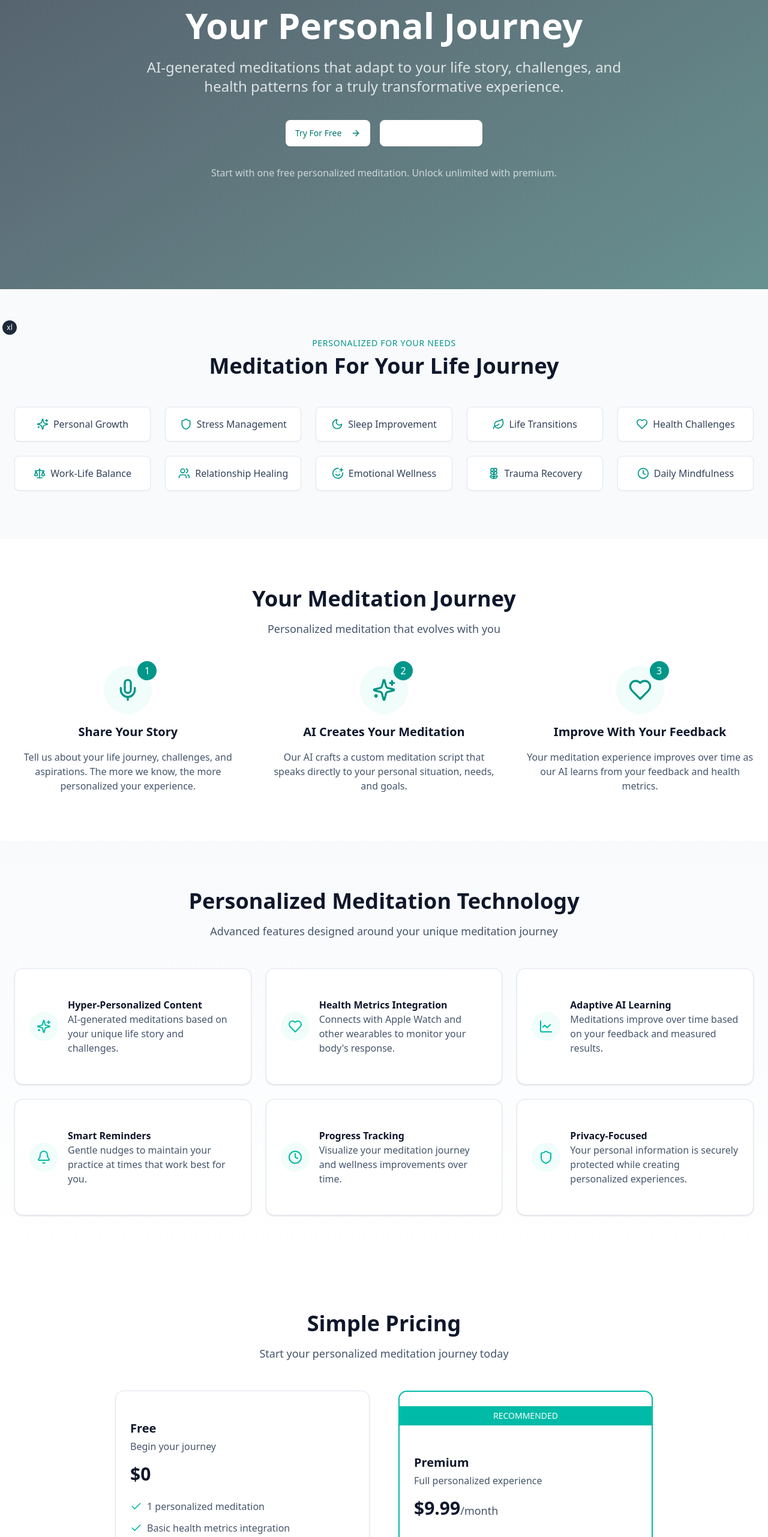
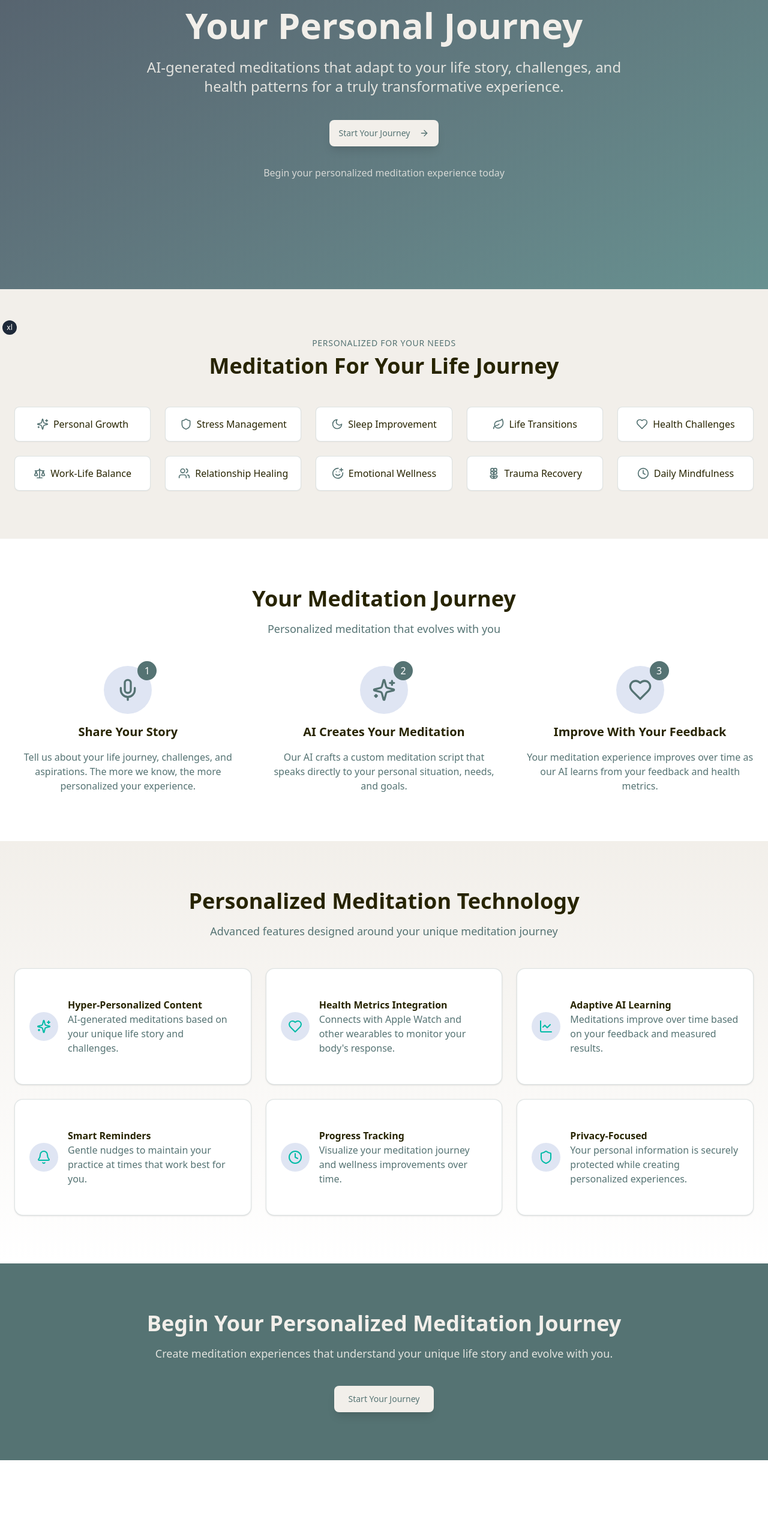
Before and after one commit to undertap/webapp-starter-1, a Next.js app in the folder apps/web/: page / in a window 1280 px wide. Shown: the part 238-2800 px from the top of the page at 60% size. After the commit the page ends 2672 px from the top, so only its background shows below. Built offline with nearby package versions, Linux system fonts and the light colour scheme.

Commit message:
design cleanup

```diff
--- a/apps/web/src/app/(marketing)/page.tsx
+++ b/apps/web/src/app/(marketing)/page.tsx
@@ -12,30 +12,26 @@ export default function Home() {
     <div className="flex flex-col items-center">
       {/* Hero Section */}
       <section className="w-full min-h-[90vh] relative flex items-center justify-center py-16 md:py-24 lg:py-32">
-        {/* Background Image with Fallback Gradient */}
         <HeroBackground />
         <div className="container px-4 md:px-6 max-w-7xl mx-auto relative z-10">
           <div className="max-w-4xl mx-auto text-center">
             <AnimateInView direction="up" className="space-y-6">
-              <h1 className="font-heading text-3xl sm:text-4xl md:text-5xl lg:text-6xl font-bold text-white">
+              <h1 className="font-heading text-3xl sm:text-4xl md:text-5xl lg:text-6xl font-bold text-[#f2efea]">
                 Meditation Tailored to
                 <span className="block mt-2">Your Personal Journey</span>
               </h1>
-              <p className="text-xl md:text-2xl text-white/80 max-w-[800px] mx-auto">
+              <p className="text-xl md:text-2xl text-[#f2efea]/90 max-w-[800px] mx-auto">
                 AI-generated meditations that adapt to your life story, challenges, and health patterns for a truly transformative experience.
               </p>
-              <div className="flex flex-col sm:flex-row gap-4 justify-center pt-4">
+              <div className="flex justify-center pt-4">
                 <Link href="/meditate">
-                  <Button size="lg" className="bg-white text-teal-700 hover:bg-white/90 transition-colors">
-                    Try For Free <ArrowRight className="ml-2 size-4" />
+                  <Button size="lg" className="bg-[#f2efea] text-[#557373] hover:bg-[#dfe5f3] hover:text-[#557373] transition-colors shadow-lg">
+                    Start Your Journey <ArrowRight className="ml-2 size-4" />
                   </Button>
                 </Link>
-                <Button size="lg" variant="outline" className="text-white border-white hover:bg-white/10">
-                  Premium Features
-                </Button>
               </div>
-              <p className="text-base text-white/70 pt-2">
-                Start with one free personalized meditation. Unlock unlimited with premium.
+              <p className="text-base text-[#f2efea]/80 pt-2">
+                Begin your personalized meditation experience today
               </p>
             </AnimateInView>
           </div>
@@ -43,13 +39,13 @@ export default function Home() {
       </section>
 
       {/* Categories Section */}
-      <section className="w-full py-16 md:py-20 bg-slate-50">
+      <section className="w-full py-16 md:py-20 bg-[#f2efea]">
         <div className="container px-4 md:px-6 max-w-7xl mx-auto">
           <AnimateInView className="text-center mb-12">
-            <h6 className="text-sm font-medium uppercase tracking-wider text-teal-600 mb-2">
+            <h6 className="text-sm font-medium uppercase tracking-wider text-[#557373] mb-2">
               Personalized For Your Needs
             </h6>
-            <h2 className="text-3xl md:text-4xl font-bold text-slate-900">
+            <h2 className="text-3xl md:text-4xl font-bold text-[#272401]">
               Meditation For Your Life Journey
             </h2>
           </AnimateInView>
@@ -64,11 +60,11 @@ export default function Home() {
                 <Link href={`/meditate?category=${category.id}`} className="w-full group">
                   <Button
                     variant="outline"
-                    className="w-full h-auto py-4 px-3 rounded-md border border-slate-200 bg-white hover:bg-white group-hover:bg-gradient-to-br group-hover:from-white group-hover:to-teal-50/60 group-hover:border-teal-200 group-hover:shadow-md transition-all duration-300 ease-in-out"
+                    className="w-full h-auto py-4 px-3 rounded-md border border-[#557373]/20 bg-white hover:bg-[#dfe5f3]/50 group-hover:border-[#557373] group-hover:shadow-md transition-all duration-300 ease-in-out"
                   >
                     <div className="flex items-center gap-2">
-                      <span className="text-teal-600 group-hover:text-teal-700 transition-colors duration-300">{category.icon}</span>
-                      <span className="text-slate-700 group-hover:text-teal-700 text-base font-medium transition-colors duration-300">{category.name}</span>
+                      <span className="text-[#557373] group-hover:text-[#557373] transition-colors duration-300">{category.icon}</span>
+                      <span className="text-[#272401] group-hover:text-[#557373] text-base font-medium transition-colors duration-300">{category.name}</span>
                     </div>
                   </Button>
                 </Link>
@@ -82,47 +78,47 @@ export default function Home() {
       <section className="w-full py-16 md:py-20 bg-white">
         <div className="container px-4 md:px-6 max-w-7xl mx-auto">
           <AnimateInView className="flex flex-col items-center justify-center space-y-4 text-center">
-            <h2 className="text-3xl md:text-4xl font-bold text-slate-900">
+            <h2 className="text-3xl md:text-4xl font-bold text-[#272401]">
               Your Meditation Journey
             </h2>
-            <p className="max-w-[85%] text-slate-600 text-lg">
+            <p className="max-w-[85%] text-[#557373] text-lg">
               Personalized meditation that evolves with you
             </p>
           </AnimateInView>
           <div className="mx-auto grid gap-8 md:grid-cols-3 md:gap-12 mt-12">
             <AnimateInView delay={0.1} className="flex flex-col items-center space-y-4 text-center">
-              <div className="relative mb-4 flex size-20 items-center justify-center rounded-full bg-teal-50">
-                <Mic className="size-10 text-teal-600" />
-                <span className="absolute -right-2 -top-2 flex size-8 items-center justify-center rounded-full bg-teal-600 text-white">
+              <div className="relative mb-4 flex size-20 items-center justify-center rounded-full bg-[#dfe5f3]">
+                <Mic className="size-10 text-[#557373]" />
+                <span className="absolute -right-2 -top-2 flex size-8 items-center justify-center rounded-full bg-[#557373] text-white">
                   1
                 </span>
               </div>
-              <h3 className="text-xl font-bold text-slate-900">Share Your Story</h3>
-              <p className="text-slate-600 text-base">
+              <h3 className="text-xl font-bold text-[#272401]">Share Your Story</h3>
+              <p className="text-[#557373] text-base">
                 Tell us about your life journey, challenges, and aspirations. The more we know, the more personalized your experience.
               </p>
             </AnimateInView>
             <AnimateInView delay={0.2} className="flex flex-col items-center space-y-4 text-center">
-              <div className="relative mb-4 flex size-20 items-center justify-center rounded-full bg-teal-50">
-                <Sparkles className="size-10 text-teal-600" />
-                <span className="absolute -right-2 -top-2 flex size-8 items-center justify-center rounded-full bg-teal-600 text-white">
+              <div className="relative mb-4 flex size-20 items-center justify-center rounded-full bg-[#dfe5f3]">
+                <Sparkles className="size-10 text-[#557373]" />
+                <span className="absolute -right-2 -top-2 flex size-8 items-center justify-center rounded-full bg-[#557373] text-white">
                   2
                 </span>
               </div>
-              <h3 className="text-xl font-bold text-slate-900">AI Creates Your Meditation</h3>
-              <p className="text-slate-600 text-base">
+              <h3 className="text-xl font-bold text-[#272401]">AI Creates Your Meditation</h3>
+              <p className="text-[#557373] text-base">
                 Our AI crafts a custom meditation script that speaks directly to your personal situation, needs, and goals.
               </p>
             </AnimateInView>
             <AnimateInView delay={0.3} className="flex flex-col items-center space-y-4 text-center">
-              <div className="relative mb-4 flex size-20 items-center justify-center rounded-full bg-teal-50">
-                <Heart className="size-10 text-teal-600" />
-                <span className="absolute -right-2 -top-2 flex size-8 items-center justify-center rounded-full bg-teal-600 text-white">
+              <div className="relative mb-4 flex size-20 items-center justify-center rounded-full bg-[#dfe5f3]">
+                <Heart className="size-10 text-[#557373]" />
+                <span className="absolute -right-2 -top-2 flex size-8 items-center justify-center rounded-full bg-[#557373] text-white">
                   3
                 </span>
               </div>
-              <h3 className="text-xl font-bold text-slate-900">Improve With Your Feedback</h3>
-              <p className="text-slate-600 text-base">
+              <h3 className="text-xl font-bold text-[#272401]">Improve With Your Feedback</h3>
+              <p className="text-[#557373] text-base">
                 Your meditation experience improves over time as our AI learns from your feedback and health metrics.
               </p>
             </AnimateInView>
@@ -131,13 +127,13 @@ export default function Home() {
       </section>
 
       {/* Features Section */}
-      <section className="w-full py-16 md:py-20 bg-gradient-to-b from-slate-50 to-white">
+      <section className="w-full py-16 md:py-20 bg-gradient-to-b from-[#f2efea] to-white">
         <div className="container px-4 md:px-6 max-w-7xl mx-auto">
           <AnimateInView className="flex flex-col items-center justify-center space-y-4 text-center mb-12">
-            <h2 className="text-3xl md:text-4xl font-bold text-slate-900">
+            <h2 className="text-3xl md:text-4xl font-bold text-[#272401]">
               Personalized Meditation Technology
             </h2>
-            <p className="max-w-[85%] text-slate-600 text-lg">
+            <p className="max-w-[85%] text-[#557373] text-lg">
               Advanced features designed around your unique meditation journey
             </p>
           </AnimateInView>
@@ -145,15 +141,15 @@ export default function Home() {
           <div className="grid gap-6 sm:grid-cols-2 lg:grid-cols-3">
             {features.map((feature, index) => (
               <AnimateInView key={feature.title} delay={0.1 * index} className="h-full">
-                <Card className="h-full border border-slate-200 bg-white shadow-sm hover:shadow-md hover:border-teal-200 transition-all">
+                <Card className="h-full border border-[#557373]/20 bg-white shadow-sm hover:shadow-md hover:border-[#557373]/40 transition-all">
                   <CardContent className="p-6">
                     <div className="flex items-center gap-4">
-                      <div className="flex size-12 shrink-0 items-center justify-center rounded-full bg-teal-50">
+                      <div className="flex size-12 shrink-0 items-center justify-center rounded-full bg-[#dfe5f3]">
                         {feature.icon}
                       </div>
                       <div>
-                        <h3 className="font-bold text-slate-900">{feature.title}</h3>
-                        <p className="text-base text-slate-600">{feature.description}</p>
+                        <h3 className="font-bold text-[#272401]">{feature.title}</h3>
+                        <p className="text-base text-[#557373]">{feature.description}</p>
                       </div>
                     </div>
                   </CardContent>
@@ -164,108 +160,21 @@ export default function Home() {
         </div>
       </section>
 
-      {/* Pricing Section */}
-      <section className="w-full py-16 md:py-20 bg-white">
-        <div className="container px-4 md:px-6 max-w-7xl mx-auto">
-          <AnimateInView className="flex flex-col items-center justify-center space-y-4 text-center mb-12">
-            <h2 className="text-3xl md:text-4xl font-bold text-slate-900">
-              Simple Pricing
-            </h2>
-            <p className="max-w-[85%] text-slate-600 text-lg">
-              Start your personalized meditation journey today
-            </p>
-          </AnimateInView>
-
-          <div className="grid gap-8 md:grid-cols-2 md:gap-12 max-w-4xl mx-auto">
-            <AnimateInView delay={0.1} className="h-full">
-              <Card className="h-full border border-slate-200 bg-white shadow-sm">
-                <CardContent className="p-6 flex flex-col h-full">
-                  <div className="mb-4">
-                    <h3 className="text-xl font-bold text-slate-900">Free</h3>
-                    <p className="text-slate-600 mt-1">Begin your journey</p>
-                  </div>
-                  <div className="mb-6">
-                    <p className="text-3xl font-bold text-slate-900">$0</p>
-                  </div>
-                  <ul className="space-y-3 mb-6 flex-grow">
-                    <li className="flex items-center">
-                      <CheckIcon className="mr-2 size-5 text-teal-500" />
-                      <span className="text-slate-600 text-base">1 personalized meditation</span>
-                    </li>
-                    <li className="flex items-center">
-                      <CheckIcon className="mr-2 size-5 text-teal-500" />
-                      <span className="text-slate-600">Basic health metrics integration</span>
-                    </li>
-                    <li className="flex items-center">
-                      <CheckIcon className="mr-2 size-5 text-teal-500" />
-                      <span className="text-slate-600">Save and replay your meditation</span>
-                    </li>
-                  </ul>
-                  <Button className="w-full bg-teal-500 hover:bg-teal-600 text-white">
-                    Get Started
-                  </Button>
-                </CardContent>
-              </Card>
-            </AnimateInView>
-
-            <AnimateInView delay={0.2} className="h-full">
-              <Card className="h-full border-2 border-teal-500 bg-white shadow-md">
-                <div className="bg-teal-500 py-1.5 text-center text-white text-sm font-medium">
-                  RECOMMENDED
-                </div>
-                <CardContent className="p-6 flex flex-col h-full">
-                  <div className="mb-4">
-                    <h3 className="text-xl font-bold text-slate-900">Premium</h3>
-                    <p className="text-slate-600 mt-1">Full personalized experience</p>
-                  </div>
-                  <div className="mb-6">
-                    <p className="text-3xl font-bold text-slate-900">$9.99<span className="text-lg font-normal text-slate-600">/month</span></p>
-                  </div>
-                  <ul className="space-y-3 mb-6 flex-grow">
-                    <li className="flex items-center">
-                      <CheckIcon className="mr-2 size-5 text-teal-500" />
-                      <span className="text-slate-600">Unlimited personalized meditations</span>
-                    </li>
-                    <li className="flex items-center">
-                      <CheckIcon className="mr-2 size-5 text-teal-500" />
-                      <span className="text-slate-600">Advanced health tracking integration</span>
-                    </li>
-                    <li className="flex items-center">
-                      <CheckIcon className="mr-2 size-5 text-teal-500" />
-                      <span className="text-slate-600">Progress tracking and insights</span>
-                    </li>
-                    <li className="flex items-center">
-                      <CheckIcon className="mr-2 size-5 text-teal-500" />
-                      <span className="text-slate-600">Personalized reminders</span>
-                    </li>
-                    <li className="flex items-center">
-                      <CheckIcon className="mr-2 size-5 text-teal-500" />
-                      <span className="text-slate-600">Priority AI improvements</span>
-                    </li>
-                  </ul>
-                  <Button className="w-full bg-teal-500 hover:bg-teal-600 text-white">
-                    Upgrade to Premium
-                  </Button>
-                </CardContent>
-              </Card>
-            </AnimateInView>
-          </div>
-        </div>
-      </section>
-
       {/* CTA Section */}
-      <section className="w-full py-16 md:py-20 bg-gradient-to-r from-teal-600 to-teal-500 text-white">
+      <section className="w-full py-16 md:py-20 bg-[#557373] text-white">
         <div className="container px-4 md:px-6 max-w-7xl mx-auto">
           <AnimateInView direction="up" className="flex flex-col items-center justify-center space-y-4 text-center">
-            <h2 className="text-3xl md:text-4xl font-bold">
+            <h2 className="text-3xl md:text-4xl font-bold text-[#f2efea]">
               Begin Your Personalized Meditation Journey
             </h2>
-            <p className="max-w-[85%] text-white/90 text-lg">
+            <p className="max-w-[85%] text-[#f2efea]/90 text-lg">
               Create meditation experiences that understand your unique life story and evolve with you.
             </p>
-            <Button size="lg" className="mt-6 bg-white text-teal-600 hover:bg-white/90">
-              Start Your Free Meditation
-            </Button>
+            <Link href="/meditate">
+              <Button size="lg" className="mt-6 bg-[#f2efea] text-[#557373] hover:bg-[#dfe5f3] transition-colors shadow-lg">
+                Start Your Journey
+              </Button>
+            </Link>
           </AnimateInView>
         </div>
       </section>
```
